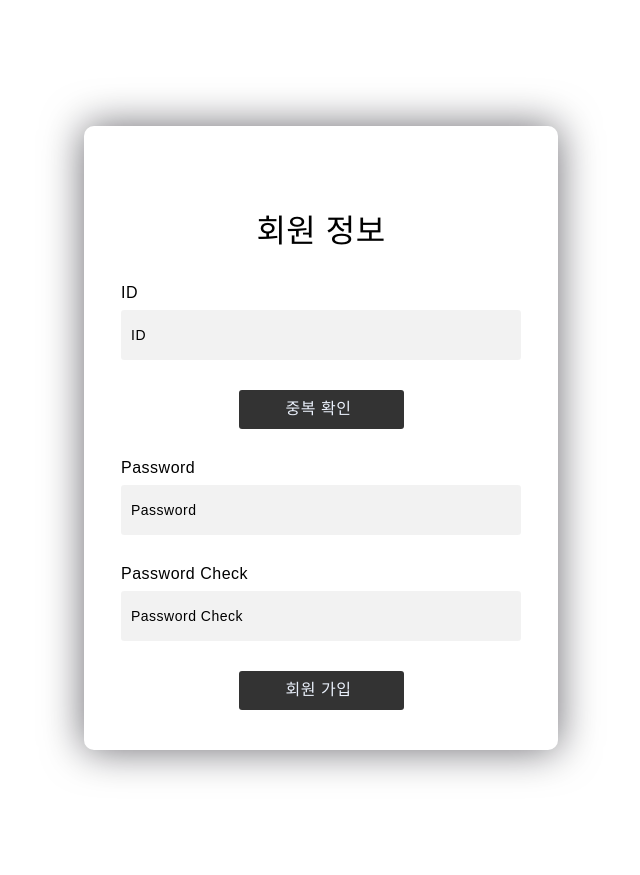
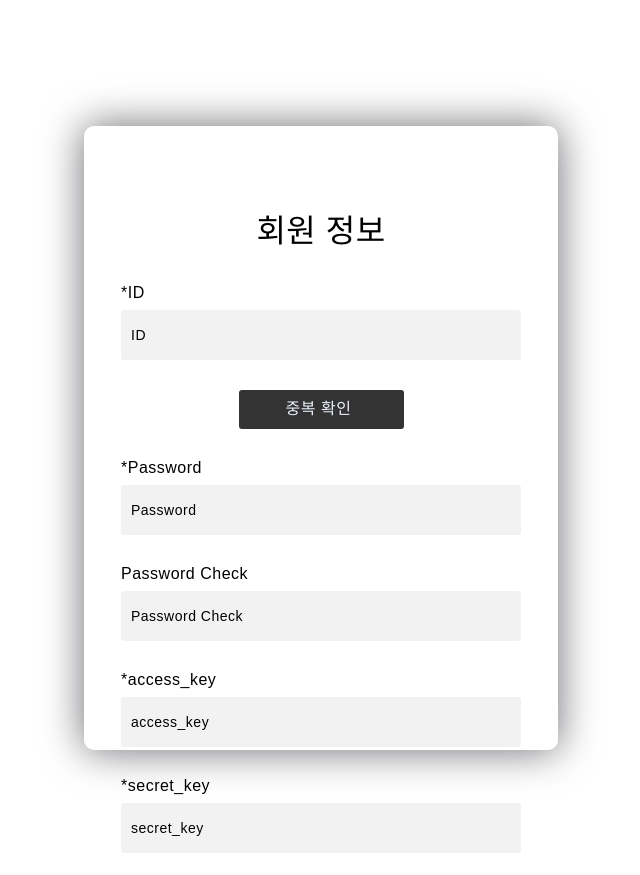
Before and after one commit to ChoWonJun999/djangoTest, a Django app: page /join/ in a window 1280 px wide. Shown: the whole page, without its empty margins (319-959 px from the left). Run offline with Django 4.2, Linux system fonts and the light colour scheme; parts of the project's set-up code (start-up, migrations or seed data) failed here and were passed over.

Commit message:
'api_key_add'

```diff
--- a/home/middleware.py
+++ b/home/middleware.py
@@ -8,7 +8,7 @@ def StatisticsMiddleware(get_response):
         if request.path_info == "/goHome/" :
             try :
                 _user = User.objects.get(user_id=request.POST.get('user_id'));
-                if not bcrypt.checkpw(request.POST.get('user_pw').encode('utf-8'), _user.user_pw.encode('utf-8')) :
+                if not bcrypt.checkpw(request.POST.get('user_pw').encode('utf-8'), _user.user_pw[2:-1].encode('utf-8')) :
                     _user = ""
                     response = get_response(request)
                     return response
@@ -18,7 +18,7 @@ def StatisticsMiddleware(get_response):
         elif request.path_info == "/logout/" :
             _user = ""
 
-        if request.path_info != "/join/" and request.path_info != "/checkId/" and request.path_info != "/joinFinish/" :
+        if request.path_info != "/join/" and request.path_info != "/checkId/" and request.path_info != "/joinFinish/" and request.path_info != "/checkApiKey/" :
             if request.path_info != "/login/" and _user == "" :
                 return redirect('/login/')
             elif request.path_info == "/login/" and _user != "" :
--- a/home/templates/join.html
+++ b/home/templates/join.html
@@ -17,6 +17,7 @@
         $.ajax({
             url : "{% url 'checkId' %}"
             , type : "POST"
+            , async : false
             , dataType : "json"
             , data : {'user_id':_user_id, 'csrfmiddlewaretoken':'{{ csrf_token }}'}
             , success : function(obj){
@@ -58,9 +59,36 @@
             $("#user_pw").focus();
             return;
         }
-        alert("회원가입 완료");
-        document.frm.action = "/joinFinish/";
-        document.frm.submit();
+        _access_key = $("#access_key").val();
+        if(_access_key == ""){
+            alert("access_key 입력하세요.");
+            $("#access_key").focus();
+            return;
+        }
+        _secret_key = $("#secret_key").val();
+        if(_secret_key == ""){
+            alert("secret_key 입력하세요.");
+            $("#secret_key").focus();
+            return;
+        }
+
+        $.ajax({
+            url : "{% url 'checkApiKey' %}"
+            , type : "POST"
+            , async : false
+            , dataType : "json"
+            , data : {'access_key':_access_key, 'secret_key':_secret_key, 'csrfmiddlewaretoken':'{{ csrf_token }}'}
+            , success : function(obj){
+                if(obj.result){
+                    alert("회원가입 완료");
+                    document.frm.action = "/joinFinish/";
+                    document.frm.submit();
+                }else{
+                    alert("access_key 또는 secret_key를 확인하세요.");
+                    return;
+                }
+            }
+        });
     }
 </script>
 <html>
@@ -70,7 +98,7 @@
 
             <h3>회원 정보</h3>
 
-            <label for="user_id">ID</label>
+            <label for="user_id">*ID</label>
             <input type="text" id="user_id" name="user_id" placeholder="ID" onchange="change_id();" maxlength="12" onkeyup="this.value=this.value.replace(/[^a-z0-9]/g, '');"/>
 
             <div class="login_sub">
@@ -78,11 +106,17 @@
                 <a class="btn" onclick="check_id();">중복 확인</a>
             </div>
 
-            <label for="user_pw">Password</label>
+            <label for="user_pw">*Password</label>
             <input type="password" id="user_pw" name="user_pw" placeholder="Password" maxlength="16" onkeyup="this.value=this.value.replace(/[^a-z0-9]/g, '');"/>
 
             <label for="user_pw_chk">Password Check</label>
             <input type="password" id="user_pw_chk" name="user_pw_chk" placeholder="Password Check" maxlength="16" onkeyup="this.value=this.value.replace(/[^a-z0-9]/g, '');"/>
+
+            <label for="access_key">*access_key</label>
+            <input type="text" id="access_key" name="access_key" placeholder="access_key"/>
+
+            <label for="secret_key">*secret_key</label>
+            <input type="text" id="secret_key" name="secret_key" placeholder="secret_key"/>
 
             <div class="login_sub">
                 <a class="btn" onclick="user_join();">회원 가입</a>
--- a/home/urls.py
+++ b/home/urls.py
@@ -6,6 +6,7 @@ urlpatterns = [
     path('goHome/', views.goHome, name="goHome"),
     path('join/', views.user_join_html),
     path('checkId/', views.checkId, name="checkId"),
+    path('checkApiKey/', views.checkApiKey, name="checkApiKey"),
     path('joinFinish/', views.joinFinish),
     path('logout/', views.logout),
 
--- a/home/views.py
+++ b/home/views.py
@@ -27,7 +27,7 @@ def goHome(request) :
     result = True
     try :
         _user = User.objects.get(user_id=request.POST.get('user_id'));
-        if not bcrypt.checkpw(request.POST.get('user_pw').encode('utf-8'), _user.user_pw.encode('utf-8')) :
+        if not bcrypt.checkpw(request.POST.get('user_pw').encode('utf-8'), _user.user_pw[2:-1].encode('utf-8')) :
             result = False
     except :
         result = False
@@ -67,6 +67,24 @@ def checkId(request) :
     context = {"result" : result}
     return JsonResponse(context)
 
+def checkApiKey(request) :
+    """
+        join Page
+        Ajax
+        id overlap check
+    """
+    result = True
+    try :
+        _access_key = request.POST.get('access_key')
+        _secret_key = request.POST.get('secret_key')
+        _upbit_check = pyupbit.Upbit(_access_key, _secret_key)
+        _api_key_list = _upbit_check.get_api_key_list()
+        print(_api_key_list['access_key'])
+    except :
+        result = False
+    context = {"result" : result}
+    return JsonResponse(context)
+
 def joinFinish(request) :
     """
         join Page
@@ -75,7 +93,9 @@ def joinFinish(request) :
     _user = User();
     _user.user_id = request.POST.get('user_id')
     _user_pw = bcrypt.hashpw(password=request.POST.get('user_pw').encode('utf-8'), salt=bcrypt.gensalt())
-    _user.user_pw = _user_pw[2:-1]
+    _user.user_pw = _user_pw
+    _user.access_key = request.POST.get('access_key')
+    _user.secret_key = request.POST.get('secret_key')
     _user.save();
     return redirect("/login/")
 
```
